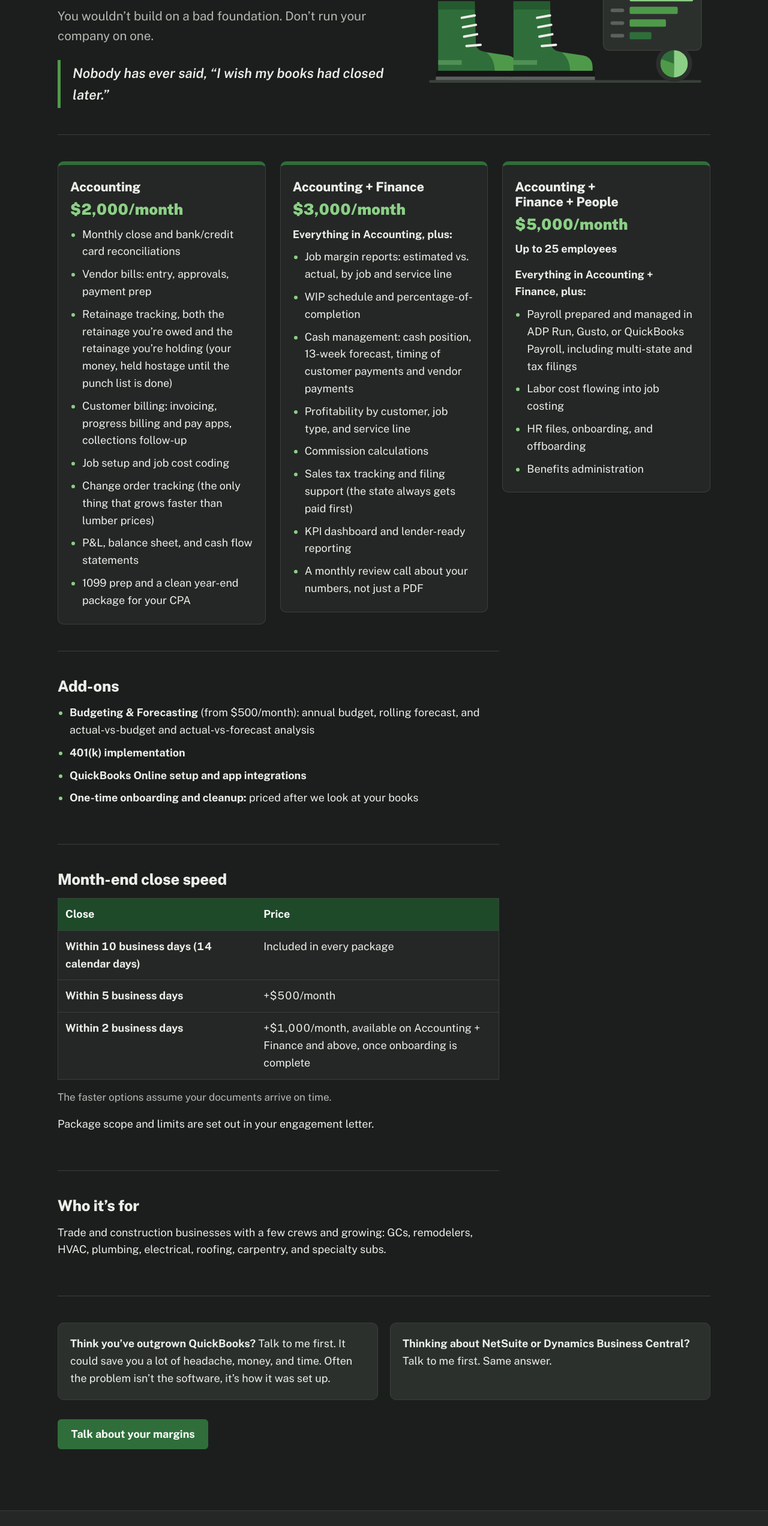
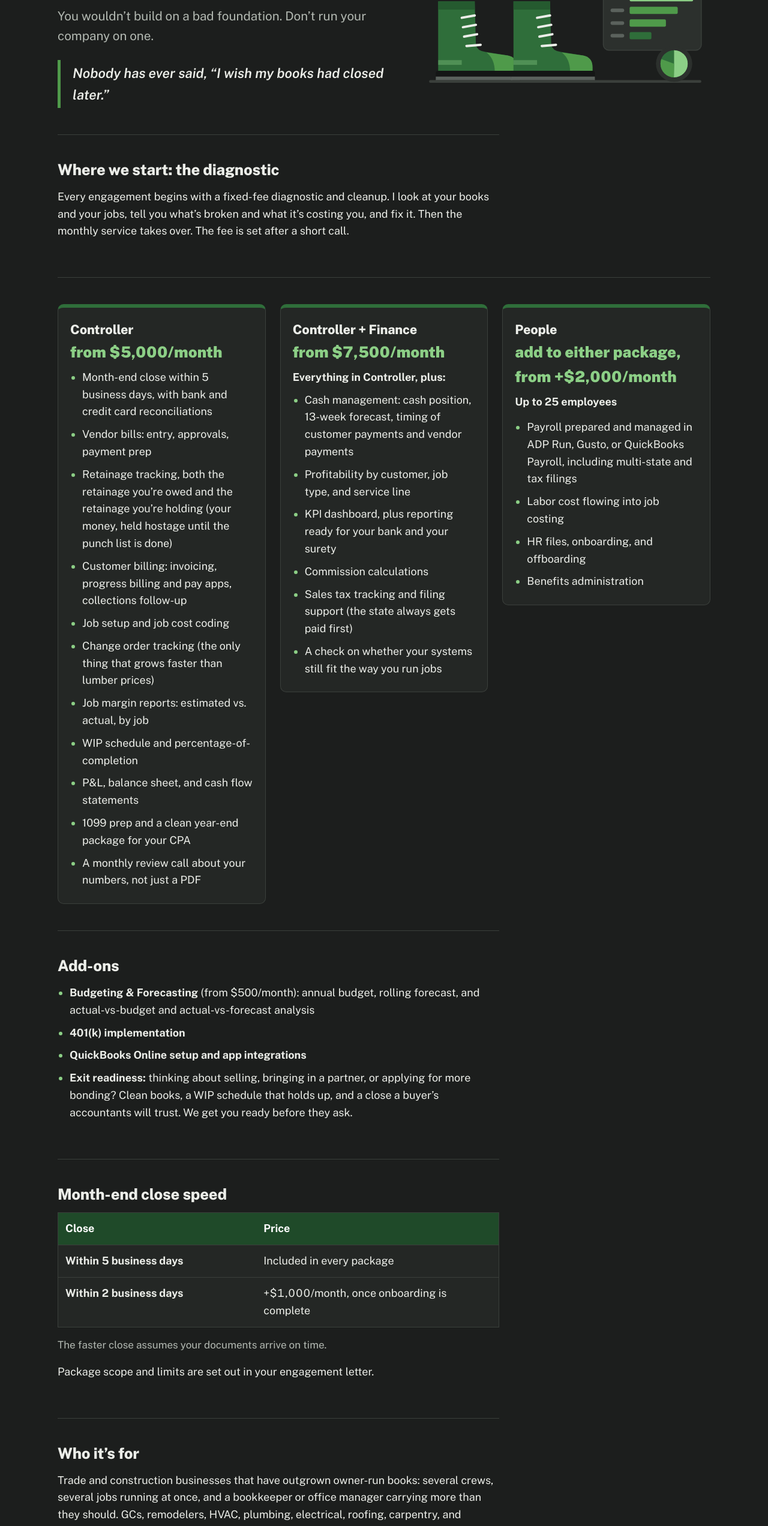
Before and after one commit to wolfgangdierks/woolf.accountants.website, a plain HTML site: page services.html in a window 1280 px wide. Shown: the part 203-2747 px from the top of the page at 60% size. Drawn offline with Linux system fonts and the light colour scheme.

Commit message:
Reposition site: hands-on controller, job margins, 5-day close, from-prices
Co-Authored-By: Claude Sonnet 5.5 <noreply@anthropic.com>
Claude-Session: https://claude.ai/code/session_013nGxfxRCCcqRvuwULb81CB

```diff
--- a/services.html
+++ b/services.html
@@ -4,18 +4,18 @@
   <meta charset="utf-8">
   <meta name="viewport" content="width=device-width, initial-scale=1">
   <title>Services &amp; Packages – woolf.accountants</title>
-  <meta name="description" content="Accounting, finance, and payroll packages for trade and construction businesses, from $2,000/month. Job costing, WIP, retainage, change orders, and month-end close.">
+  <meta name="description" content="Controller, finance, payroll, and HR packages for trade and construction businesses, from $5,000/month. Job costing, WIP, retainage, change orders, and a 5-day close.">
   <link rel="canonical" href="https://woolf.accountants/services.html">
   <meta property="og:type" content="website">
   <meta property="og:site_name" content="woolf.accountants">
   <meta property="og:title" content="Services &amp; Packages – woolf.accountants">
-  <meta property="og:description" content="Accounting, finance, and payroll packages for trade and construction businesses, from $2,000/month. Job costing, WIP, retainage, change orders, and month-end close.">
+  <meta property="og:description" content="Controller, finance, payroll, and HR packages for trade and construction businesses, from $5,000/month. Job costing, WIP, retainage, change orders, and a 5-day close.">
   <meta property="og:url" content="https://woolf.accountants/services.html">
   <meta property="og:locale" content="en_US">
   <meta property="og:image" content="https://woolf.accountants/assets/img/og-image.png">
   <meta property="og:image:width" content="1200">
   <meta property="og:image:height" content="630">
-  <meta property="og:image:alt" content="woolf.accountants: A finance team for the price of a bookkeeper.">
+  <meta property="og:image:alt" content="woolf.accountants: Your finance function, run by a hands-on controller.">
   <meta name="twitter:card" content="summary_large_image">
   <meta name="theme-color" content="#1c1e1d">
   <link rel="icon" href="assets/img/favicon-32.png" sizes="32x32" type="image/png">
@@ -36,12 +36,11 @@
           <li><a href="contact.html">Contact</a></li>
         </ul>
       </nav>
-      <a class="button" href="mailto:wolfgang@woolf.accountants?subject=Let%27s%20talk%20about%20my%20project%20margins">Talk about your margins</a>
+      <a class="button" href="mailto:wolfgang@woolf.accountants?subject=Let%27s%20talk%20job%20margins">Let’s talk job margins</a>
     </div>
   </header>
 
   <main id="main" tabindex="-1">
-
     <div class="wrap">
       <section class="intro">
         <div>
@@ -56,44 +55,49 @@
         </div>
       </section>
 
+      <section class="narrow" aria-labelledby="start">
+        <h2 id="start">Where we start: the diagnostic</h2>
+        <p>Every engagement begins with a fixed-fee diagnostic and cleanup. I look at your books and your jobs, tell you what’s broken and what it’s costing you, and fix it. Then the monthly service takes over. The fee is set after a short call.</p>
+      </section>
+
       <section aria-label="Packages">
         <div class="packages">
           <article class="card">
-            <h2>Accounting</h2>
-            <p class="price">$2,000/month</p>
+            <h2>Controller</h2>
+            <p class="price">from $5,000/month</p>
             <ul>
-              <li>Monthly close and bank/credit card reconciliations</li>
+              <li>Month-end close within 5 business days, with bank and credit card reconciliations</li>
               <li>Vendor bills: entry, approvals, payment prep</li>
               <li>Retainage tracking, both the retainage you’re owed and the retainage you’re holding (your money, held hostage until the punch list is done)</li>
               <li>Customer billing: invoicing, progress billing and pay apps, collections follow-up</li>
               <li>Job setup and job cost coding</li>
               <li>Change order tracking (the only thing that grows faster than lumber prices)</li>
+              <li>Job margin reports: estimated vs. actual, by job</li>
+              <li>WIP schedule and percentage-of-completion</li>
               <li>P&amp;L, balance sheet, and cash flow statements</li>
               <li>1099 prep and a clean year-end package for your CPA</li>
-            </ul>
-          </article>
-
-          <article class="card">
-            <h2>Accounting + Finance</h2>
-            <p class="price">$3,000/month</p>
-            <p class="includes">Everything in Accounting, plus:</p>
-            <ul>
-              <li>Job margin reports: estimated vs. actual, by job and service line</li>
-              <li>WIP schedule and percentage-of-completion</li>
-              <li>Cash management: cash position, 13-week forecast, timing of customer payments and vendor payments</li>
-              <li>Profitability by customer, job type, and service line</li>
-              <li>Commission calculations</li>
-              <li>Sales tax tracking and filing support (the state always gets paid first)</li>
-              <li>KPI dashboard and lender-ready reporting</li>
               <li>A monthly review call about your numbers, not just a PDF</li>
             </ul>
           </article>
 
           <article class="card">
-            <h2>Accounting + Finance + People</h2>
-            <p class="price">$5,000/month</p>
+            <h2>Controller + Finance</h2>
+            <p class="price">from $7,500/month</p>
+            <p class="includes">Everything in Controller, plus:</p>
+            <ul>
+              <li>Cash management: cash position, 13-week forecast, timing of customer payments and vendor payments</li>
+              <li>Profitability by customer, job type, and service line</li>
+              <li>KPI dashboard, plus reporting ready for your bank and your surety</li>
+              <li>Commission calculations</li>
+              <li>Sales tax tracking and filing support (the state always gets paid first)</li>
+              <li>A check on whether your systems still fit the way you run jobs</li>
+            </ul>
+          </article>
+
+          <article class="card">
+            <h2>People</h2>
+            <p class="price">add to either package, from +$2,000/month</p>
             <p class="price-note">Up to 25 employees</p>
-            <p class="includes">Everything in Accounting + Finance, plus:</p>
             <ul>
               <li>Payroll prepared and managed in ADP Run, Gusto, or QuickBooks Payroll, including multi-state and tax filings</li>
               <li>Labor cost flowing into job costing</li>
@@ -110,7 +114,7 @@
           <li><strong>Budgeting &amp; Forecasting</strong> (from $500/month): annual budget, rolling forecast, and actual-vs-budget and actual-vs-forecast analysis</li>
           <li><strong>401(k) implementation</strong></li>
           <li><strong>QuickBooks Online setup and app integrations</strong></li>
-          <li><strong>One-time onboarding and cleanup:</strong> priced after we look at your books</li>
+          <li><strong>Exit readiness:</strong> thinking about selling, bringing in a partner, or applying for more bonding? Clean books, a WIP schedule that holds up, and a close a buyer’s accountants will trust. We get you ready before they ask.</li>
         </ul>
       </section>
 
@@ -125,38 +129,35 @@
           </thead>
           <tbody>
             <tr>
-              <th scope="row">Within 10 business days (14 calendar days)</th>
+              <th scope="row">Within 5 business days</th>
               <td>Included in every package</td>
             </tr>
             <tr>
-              <th scope="row">Within 5 business days</th>
-              <td>+$500/month</td>
-            </tr>
-            <tr>
               <th scope="row">Within 2 business days</th>
-              <td>+$1,000/month, available on Accounting + Finance and above, once onboarding is complete</td>
+              <td>+$1,000/month, once onboarding is complete</td>
             </tr>
           </tbody>
         </table>
-        <p class="small">The faster options assume your documents arrive on time.</p>
+        <p class="small">The faster close assumes your documents arrive on time.</p>
         <p>Package scope and limits are set out in your engagement letter.</p>
       </section>
 
       <section class="narrow" aria-labelledby="who">
         <h2 id="who">Who it’s for</h2>
-        <p>Trade and construction businesses with a few crews and growing: GCs, remodelers, HVAC, plumbing, electrical, roofing, carpentry, and specialty subs.</p>
+        <p>Trade and construction businesses that have outgrown owner-run books: several crews, several jobs running at once, and a bookkeeper or office manager carrying more than they should. GCs, remodelers, HVAC, plumbing, electrical, roofing, carpentry, and specialty subs.</p>
+        <p>You’ll know it’s time when the books close late, you find out a job lost money after it’s done, or your banker asks for numbers you can’t produce.</p>
       </section>
 
       <section aria-label="Before you switch software">
         <div class="callouts">
           <div class="callout">
-            <p><strong>Think you’ve outgrown QuickBooks?</strong> Talk to me first. It could save you a lot of headache, money, and time. Often the problem isn’t the software, it’s how it was set up.</p>
+            <p><strong>Thinking about a new system?</strong> Before you spend on NetSuite or Dynamics Business Central, let’s look at how your QuickBooks is set up. Most of the time the software isn’t the problem. The setup is.</p>
           </div>
           <div class="callout">
-            <p><strong>Thinking about NetSuite or Dynamics Business Central?</strong> Talk to me first. Same answer.</p>
+            <p><strong>And if you really have outgrown it?</strong> I’ll tell you, and I’ll help you make the move.</p>
           </div>
         </div>
-        <p><a class="button" href="mailto:wolfgang@woolf.accountants?subject=Let%27s%20talk%20about%20my%20project%20margins">Talk about your margins</a></p>
+        <p><a class="button" href="mailto:wolfgang@woolf.accountants?subject=Let%27s%20talk%20job%20margins">Let’s talk job margins</a></p>
       </section>
     </div>
   </main>
```
Also changed, not shown: 404.html (+2 -2 lines), about.html (+6 -6 lines), contact.html (+8 -8 lines), index.html (+30 -20 lines), thanks.html (+2 -2 lines).
